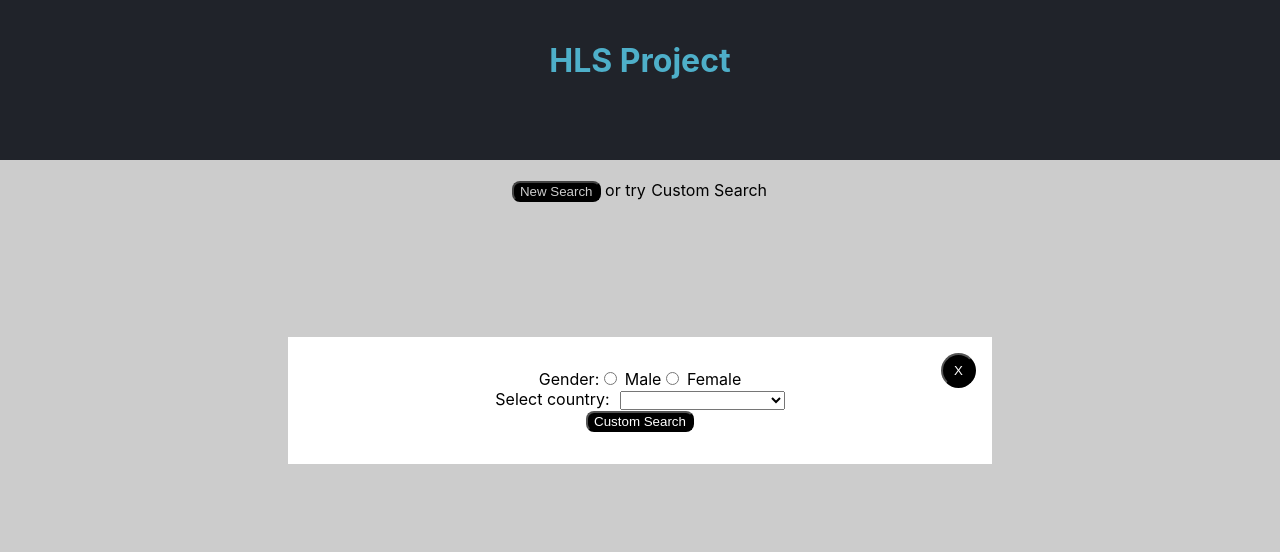
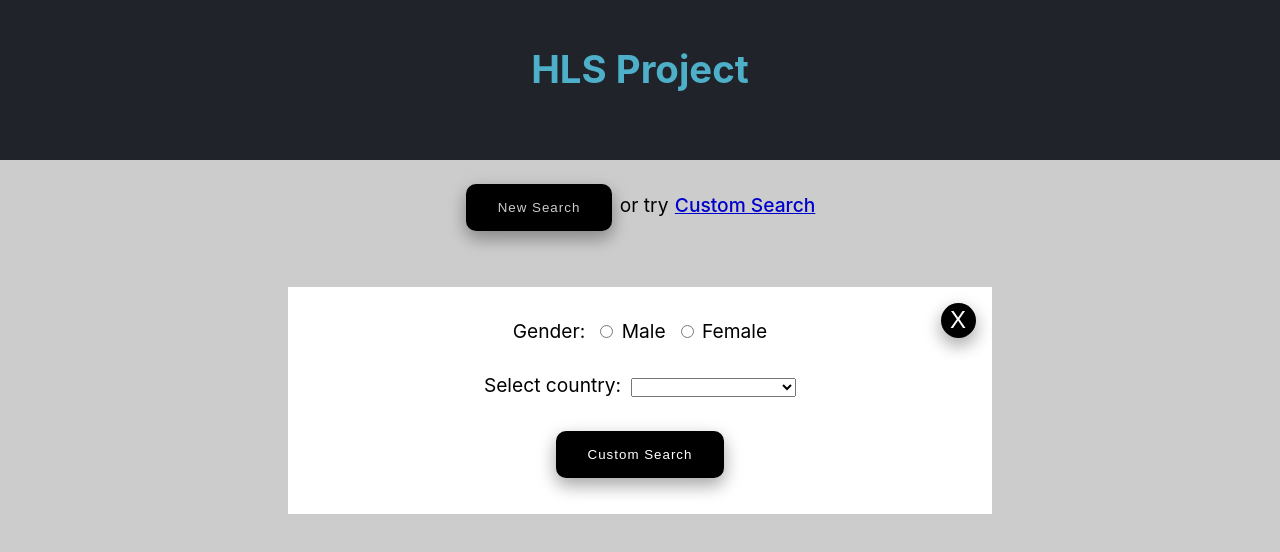
Before and after one commit to KyleEriss/dev-app, a React (Create React App) app: page / in a window 1280 px wide. Both pictures are taken after a click on the link "Custom Search". Shown: the top 552 px of the page. Built offline with nearby package versions, Linux system fonts and the light colour scheme.

Commit message:
refactored search button

```diff
--- a/src/App.css
+++ b/src/App.css
@@ -1,11 +1,20 @@
 .App {
   text-align: center;
+  font-size: larger;
 }
 
 button {
+  /* background-color: black;
+  color: white;
+  border-radius: 8px; */
   background-color: black;
+  border: none;
   color: white;
-  border-radius: 8px;
+  padding: 16px 32px;
+  margin: 4px 2px;
+  border-radius: 10px;
+  box-shadow: 0 8px 16px 0 rgba(0,0,0,0.2), 0 6px 20px 0 rgba(0,0,0,0.19);
+  letter-spacing: 1px;
 }
 
 button:hover {
--- a/src/components/Browse/Browse.css
+++ b/src/components/Browse/Browse.css
@@ -34,3 +34,20 @@ a:hover {
 select {
     margin-left: 10px;
 }
+
+.selectCountry {
+    margin-bottom: 30px;
+}
+
+.selectGender{
+    margin-bottom: 30px;;
+}
+
+input {
+    margin-left: 15px;
+}
+
+label:hover {
+    transform: scale(1.5);
+    cursor: pointer;
+}
--- a/src/components/Browse/Browse.js
+++ b/src/components/Browse/Browse.js
@@ -4,6 +4,7 @@ import UserInfo from './UserInfo/UserInfo';
 import { useState } from 'react';
 import Popup from './Popup/Popup';
 import { CountryNames, CountryList } from './CountryList';
+import NewSearchButton from '../NewSearchButton/NewSearchButton'
 import './Browse.css';
 
 export default class Browse extends Component {
@@ -92,7 +93,7 @@ export default class Browse extends Component {
         console.log(this.state.info)
     }
 
-    renderCustomSearch = event => {
+    handleCustomSearch = event => {
         this.setState({
             isLoadingPopup: false
         })
@@ -115,7 +116,7 @@ export default class Browse extends Component {
     render() {
         return (
             <div className='browse'>
-                <button onClick={this.handleSubmit}>New Search</button> or try <a onClick={this.renderCustomSearch}>Custom Search</a>
+                <NewSearchButton search={this.handleSubmit} customSearch={this.handleCustomSearch}/>
                 {this.state.isLoadingPopup ? (
                     <div></div>
                 ) : (
--- a/src/components/Browse/Popup/Popup.css
+++ b/src/components/Browse/Popup/Popup.css
@@ -19,11 +19,14 @@
 }
 
 .close-btn {
+    font-size: x-large;
     text-align: center;
     align-items: center;
     width: 35px;
     height: 35px;
     border-radius: 50%;
+    padding: 0;
+    margin: 0;
 }
 
 .popup-inner .close-btn {
--- /dev/null
+++ b/src/components/NewSearchButton/NewSearchButton.css
@@ -0,0 +1,5 @@
+.customSearchText {
+    color: blue;
+    font-weight: 500;
+    text-decoration: underline;
+}
--- /dev/null
+++ b/src/components/NewSearchButton/NewSearchButton.js
@@ -0,0 +1,12 @@
+import { Component } from 'react';
+import './NewSearchButton.css';
+
+export default class NewSearchButton extends Component {
+    render() {
+        return (
+            <div>
+                <button onClick={this.props.search}>New Search</button> or try <a className='customSearchText' onClick={this.props.customSearch}>Custom Search</a>
+            </div>
+        )
+    }
+}
```
Also changed, not shown: src/components/LandingPage/LandingPage.js (added, +13 -0 lines), src/components/LandingPage/LandingPage.css (added).
